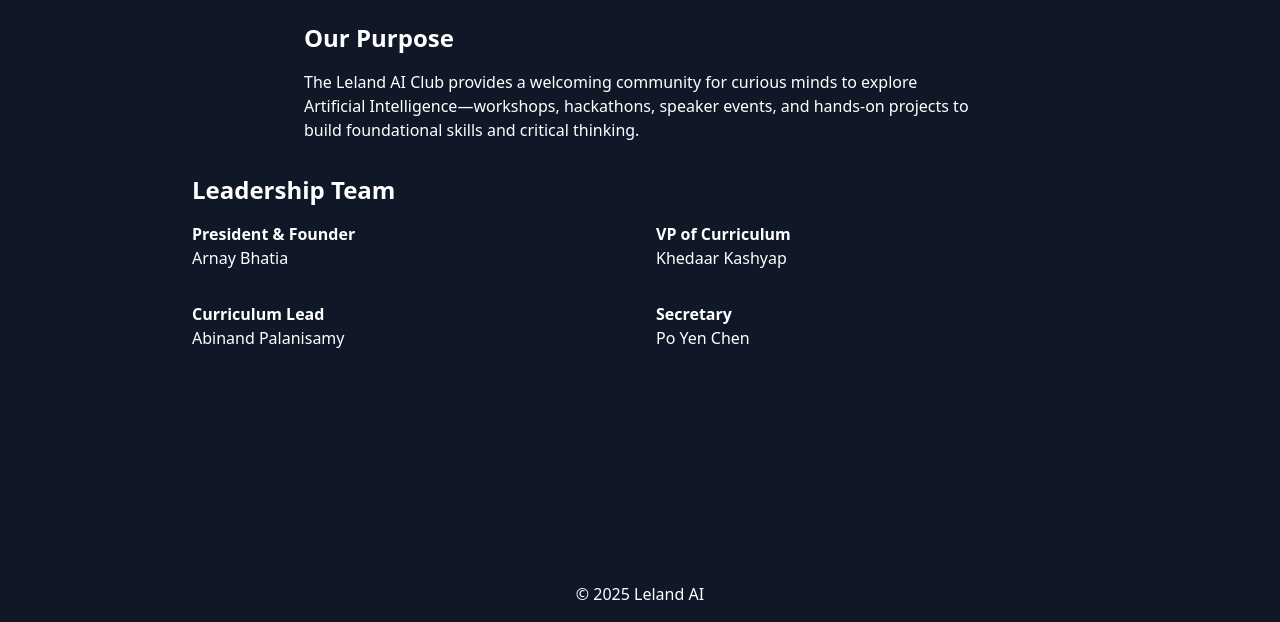
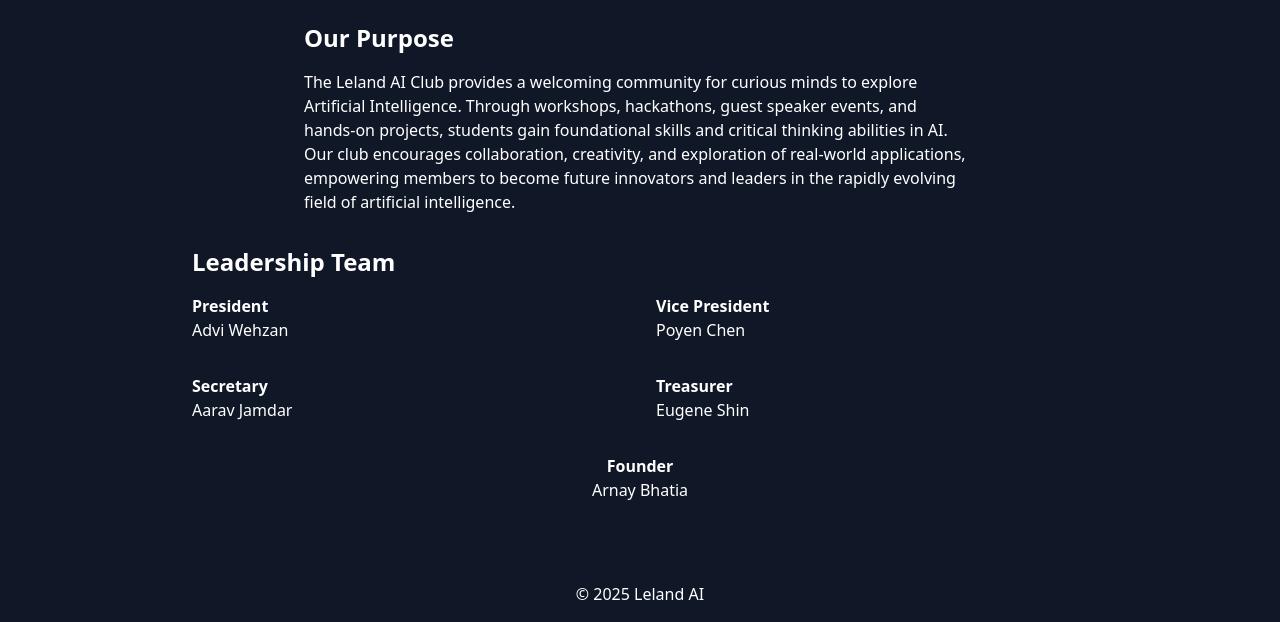
Before and after one commit to arnaybhatia/ai-club-site, a website built with Vite: page about-us.html in a window 1280 px wide. Shown: the part 178-800 px from the top of the page. Built offline with nearby package versions, Linux system fonts and the light colour scheme.

Commit message:
Prepare for Heroku deployment

```diff
--- a/about-us.html
+++ b/about-us.html
@@ -21,28 +21,32 @@
     <h2 class="text-4xl font-bold text-center">About Us</h2>
     <section class="max-w-2xl mx-auto space-y-4">
       <h3 class="text-2xl font-semibold">Our Purpose</h3>
-      <p>The Leland AI Club provides a welcoming community for curious minds to explore Artificial Intelligence—workshops, hackathons, speaker events, and hands‑on projects to build foundational skills and critical thinking.</p>
+      <p>The Leland AI Club provides a welcoming community for curious minds to explore Artificial Intelligence. Through workshops, hackathons, guest speaker events, and hands‑on projects, students gain foundational skills and critical thinking abilities in AI. Our club encourages collaboration, creativity, and exploration of real-world applications, empowering members to become future innovators and leaders in the rapidly evolving field of artificial intelligence.</p>
     </section>
 
     <section class="max-w-4xl mx-auto">
       <h3 class="text-2xl font-semibold mb-4">Leadership Team</h3>
       <div class="grid grid-cols-1 md:grid-cols-2 gap-8">
         <div>
-          <p class="font-bold">President &amp; Founder</p>
-          <p>Arnay Bhatia</p>
+          <p class="font-bold">President</p>
+          <p>Advi Wehzan</p>
         </div>
         <div>
-          <p class="font-bold">VP of Curriculum</p>
-          <p>Khedaar Kashyap</p>
-        </div>
-        <div>
-          <p class="font-bold">Curriculum Lead</p>
-          <p>Abinand Palanisamy</p>
+          <p class="font-bold">Vice President</p>
+          <p>Poyen Chen</p>
         </div>
         <div>
           <p class="font-bold">Secretary</p>
-          <p>Po Yen Chen</p>
+          <p>Aarav Jamdar</p>
         </div>
+        <div>
+          <p class="font-bold">Treasurer</p>
+          <p>Eugene Shin</p>
+        </div>
+      </div>
+      <div class="mt-8 text-center">
+        <p class="font-bold">Founder</p>
+        <p>Arnay Bhatia</p>
       </div>
     </section>
   </main>
--- a/package.json
+++ b/package.json
@@ -6,7 +6,11 @@
   "scripts": {
     "dev": "vite",
     "build": "vite build",
-    "preview": "vite preview"
+    "preview": "vite preview",
+    "start": "serve -s ."
+  },
+  "dependencies": {
+    "serve": "^14.2.0"
   },
   "devDependencies": {
     "@tailwindcss/vite": "^4.1.4",
```
Also changed, not shown: 3 other files.
